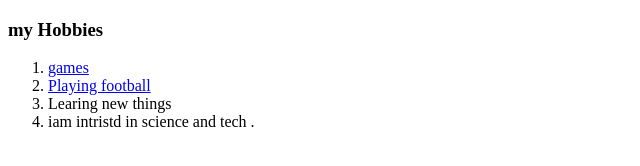
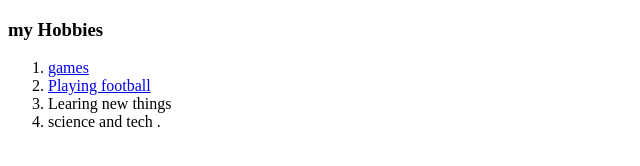
Before and after one commit to shiekfaiyaz/cv, a plain HTML site: page hobbies.html in a window 1280 px wide. Shown: the whole page, without its empty margins (0-640 px from the left). Drawn offline with Linux system fonts and the light colour scheme.

Commit message:
Update hobbies.html
change of simple text

```diff
--- a/hobbies.html
+++ b/hobbies.html
@@ -9,7 +9,7 @@
     <li><a href ="https://www.playstation.com/en-in/ps5/games/"> games </a></li>
     <li><a href ="https://hyderabadfc.co.in/" > Playing football</a></li>
     <li>Learing new things</li>
-    <li>iam intristd in science and tech .</li>
+    <li> science and tech .</li>
  </ol>
 </body>
 </html>
```
